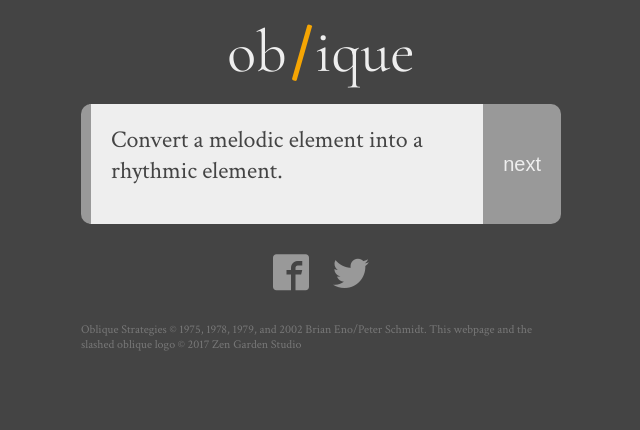
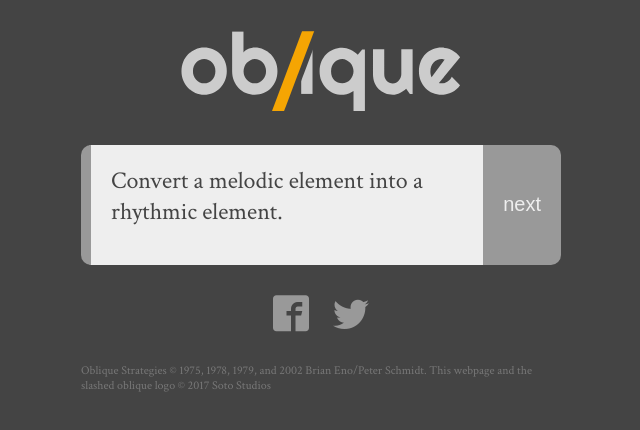
Before and after one commit to chuanqisun/oblique, a website: page docs/index.html in a window 1280 px wide. Shown: the whole page, without its empty margins (319-959 px from the left). Drawn offline with nearby package versions, Linux system fonts and the light colour scheme.

Commit message:
update deployment

```diff
--- a/docs/index.html
+++ b/docs/index.html
@@ -15,7 +15,7 @@
     </script>
     <script src="main.js" defer></script>
     <link rel="stylesheet" href="style.css">
-    <link href="https://fonts.googleapis.com/css?family=Cormorant+Garamond|Crimson+Text" rel="stylesheet">
+    <link href="https://fonts.googleapis.com/css?family=Crimson+Text" rel="stylesheet">
 </head>
 
 <body>
@@ -55,7 +55,7 @@
         }(document, "script", "twitter-wjs"));
     </script>
     <header>
-        <h1>ob<span id='o-slash'>/</span>ique</h1>
+        <img src="logo-text-only.svg">
     </header>
     <main>
         <p id="o-strategy"></p>
@@ -66,7 +66,7 @@
             <a class="glyph-icon" id="o-facebook-share" href="javascript:;">&#xea91;</a>
             <a class="glyph-icon" id="o-twitter-tweet" href="https://twitter.com/intent/tweet">&#xea96;</a>
         </div>
-        <small>Oblique Strategies © 1975, 1978, 1979, and 2002 Brian Eno/Peter Schmidt. This webpage and the slashed oblique logo &copy; 2017 Zen Garden Studio</small>
+        <small>Oblique Strategies © 1975, 1978, 1979, and 2002 Brian Eno/Peter Schmidt. This webpage and the slashed oblique logo &copy; 2017 Soto Studios</small>
     </footer>
 </body>
 </html>
--- a/docs/style.css
+++ b/docs/style.css
@@ -16,12 +16,8 @@
 }
 
 header {
-    line-height: 104px;
+    padding:30px 0;
     text-align: center;
-    font-size: 26px;
-    color: #eee;
-    cursor: default;
-    user-select: none;
 }
 
 footer {
@@ -48,13 +44,14 @@
 header h1 {
     font-size: 60px;
     font-weight: normal;
-    font-family: 'Cormorant Garamond', serif;
+    font-family: 'Righteous', 'Times New Roman', Times, serif;
 }
 
-#o-slash {
-    color: #F5A503;
-    margin: 0 4px;
-    font-weight: 900;
+header img {
+
+    width: 40%;
+    min-width: 180px;
+    max-width: 280px;
 }
 
 p#o-strategy {
```
Also changed, not shown: src/index.html (+1 -1 lines), docs/logo-text-only.svg (added).
